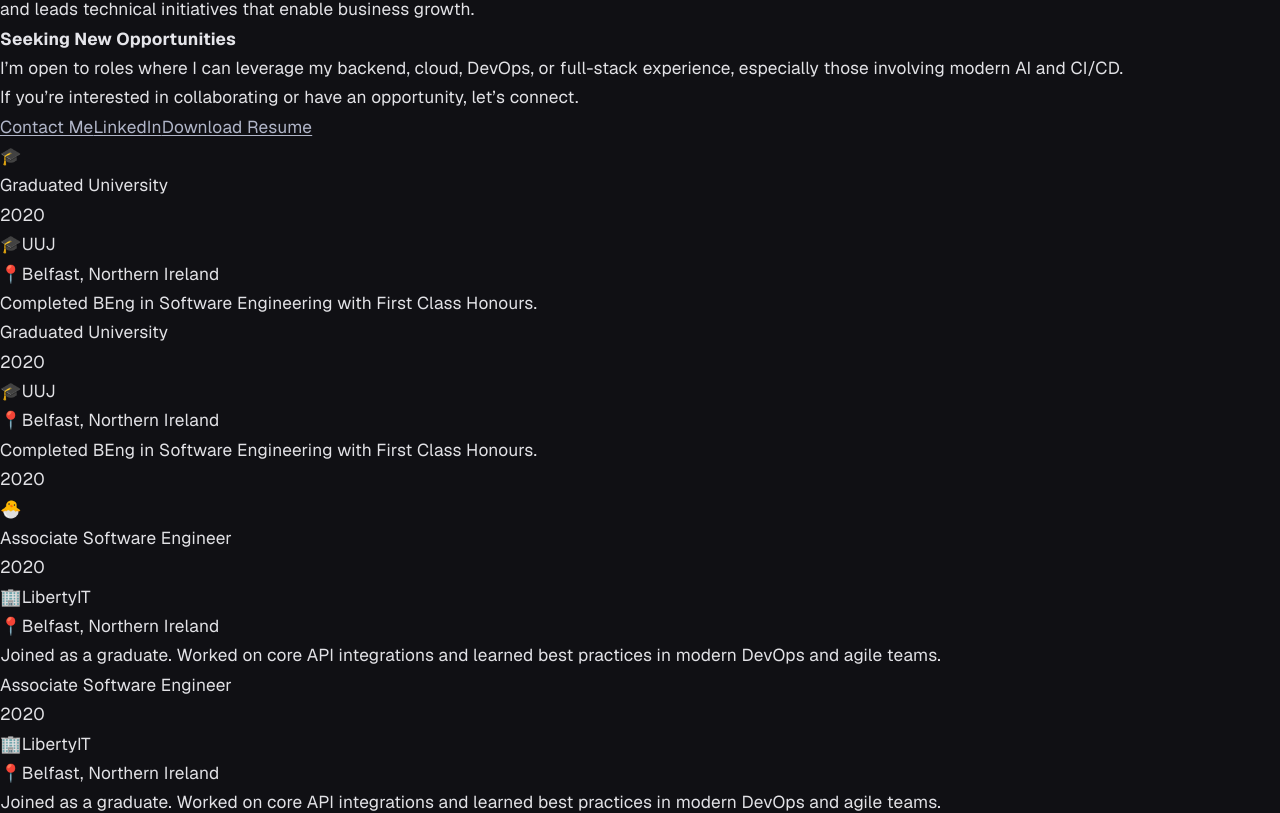
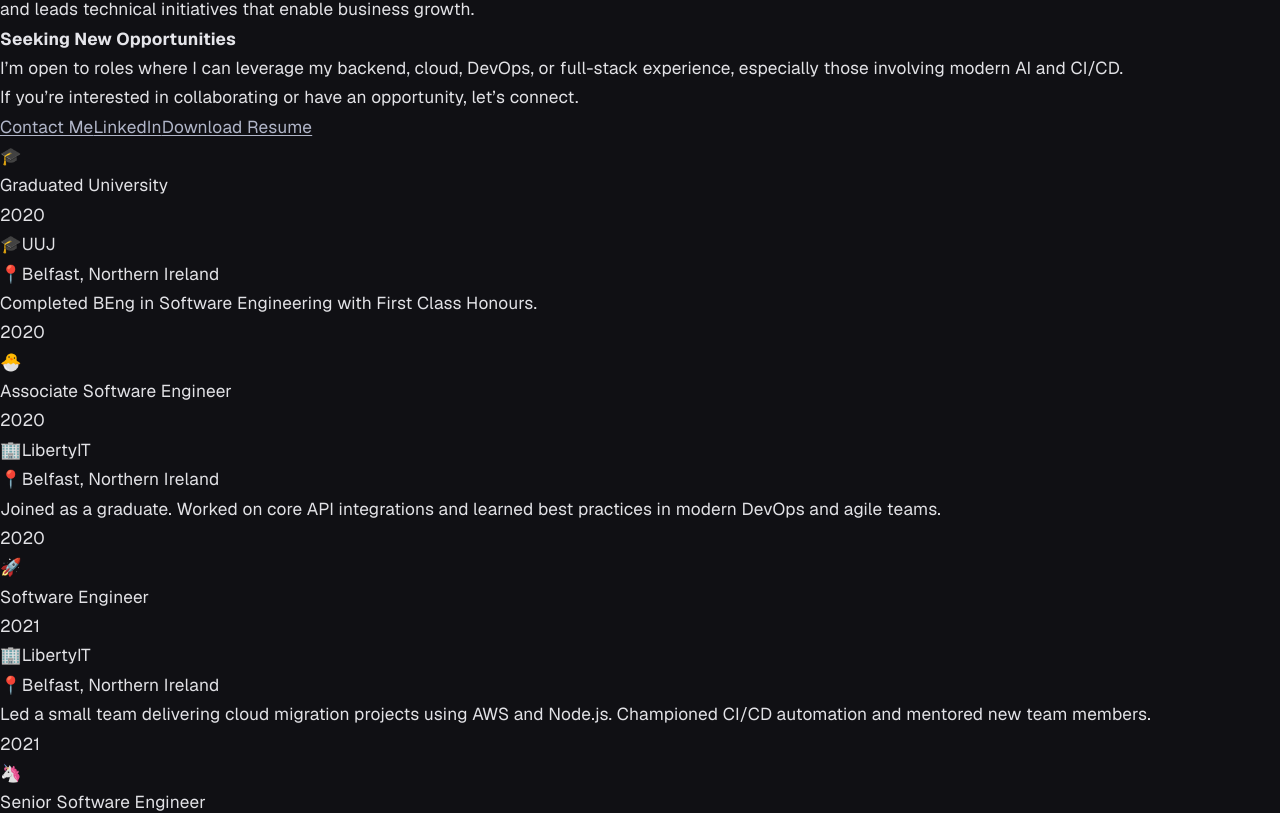
Before and after one commit to KingPedroDino/test-app, a Next.js app: page / in a window 1280 px wide. Shown: the part 1373-2186 px from the top of the page. Built offline with nearby package versions, Linux system fonts and the light colour scheme.

Commit message:
is this timeline is shit again i swear to got

```diff
--- a/src/app/page.tsx
+++ b/src/app/page.tsx
@@ -55,8 +55,8 @@ function TimelineDot({ item, idx }: { item: typeof careerTimeline[number]; idx:
   }
 
   return (
-    <div className="group flex flex-col items-center z-10 min-w-[68px] md:w-1/5">
-      <div className="relative flex flex-col items-center">
+    <div className="group flex flex-col items-center z-10 w-full md:w-1/5"> {/* w-full on mobile, even distribution */}
+      <div className="relative flex flex-col items-center w-full">
         {/* Timeline dot (always clickable on mobile) */}
         <div
           className="w-9 h-9 sm:w-10 sm:h-10 bg-yellow-700/80 rounded-full border-4 border-gray-900 flex items-center justify-center text-xl sm:text-2xl shadow-lg cursor-pointer transition-transform group-hover:scale-110"
@@ -81,20 +81,21 @@ function TimelineDot({ item, idx }: { item: typeof careerTimeline[number]; idx:
           <TimelineCard item={item} />
         </div>
         {/* Mobile dropdown card (shows below dot on click) */}
+        {openIdx === idx && (
           <div
             id={`timeline-card-mobile-${idx}`}
             className={`
               md:hidden
-            ${openIdx === idx ? "block" : "hidden"}
-            absolute left-1/2 -translate-x-1/2 mt-4
-            w-[90vw] max-w-xs
+              mt-4 w-full
               bg-gray-900 text-gray-200 text-xs rounded-lg shadow-lg border border-yellow-700 p-4 z-20
               transition-all duration-200 animate-fadeIn
+              mx-auto
             `}
-          style={{ left: '50%', transform: 'translateX(-50%)' }}
+            style={{ maxWidth: "95vw" }}
           >
             <TimelineCard item={item} />
           </div>
+        )}
       </div>
       <div className="mt-2 text-xs text-gray-400 font-semibold">{item.year}</div>
     </div>
@@ -180,8 +181,8 @@ export default function Home() {
           {/* Responsive Career Timeline */}
           <TimelineOpenContext.Provider value={[openIdx, setOpenIdx]}>
             <section className="md:col-span-2 w-full mx-auto my-6 sm:my-8">
-              <div className="w-full overflow-x-auto md:overflow-x-visible px-4 md:px-0">
-                <div className="relative flex items-center py-6 sm:py-8 gap-2 md:gap-0 min-w-[340px] md:min-w-0 flex-nowrap md:justify-between md:flex-nowrap md:w-full">
+              <div className="w-full md:overflow-x-visible flex flex-col items-center">
+                <div className="relative flex w-full md:justify-between flex-row items-center py-6 sm:py-8 gap-2 md:gap-0">
                   {/* Timeline bar */}
                   <div className="absolute h-1 bg-yellow-900/40 top-1/2 left-0 right-0 z-0 rounded pointer-events-none"></div>
                   {careerTimeline.map((item, idx) => (
```
Lines whose indentation alone changed are shown as unchanged.
